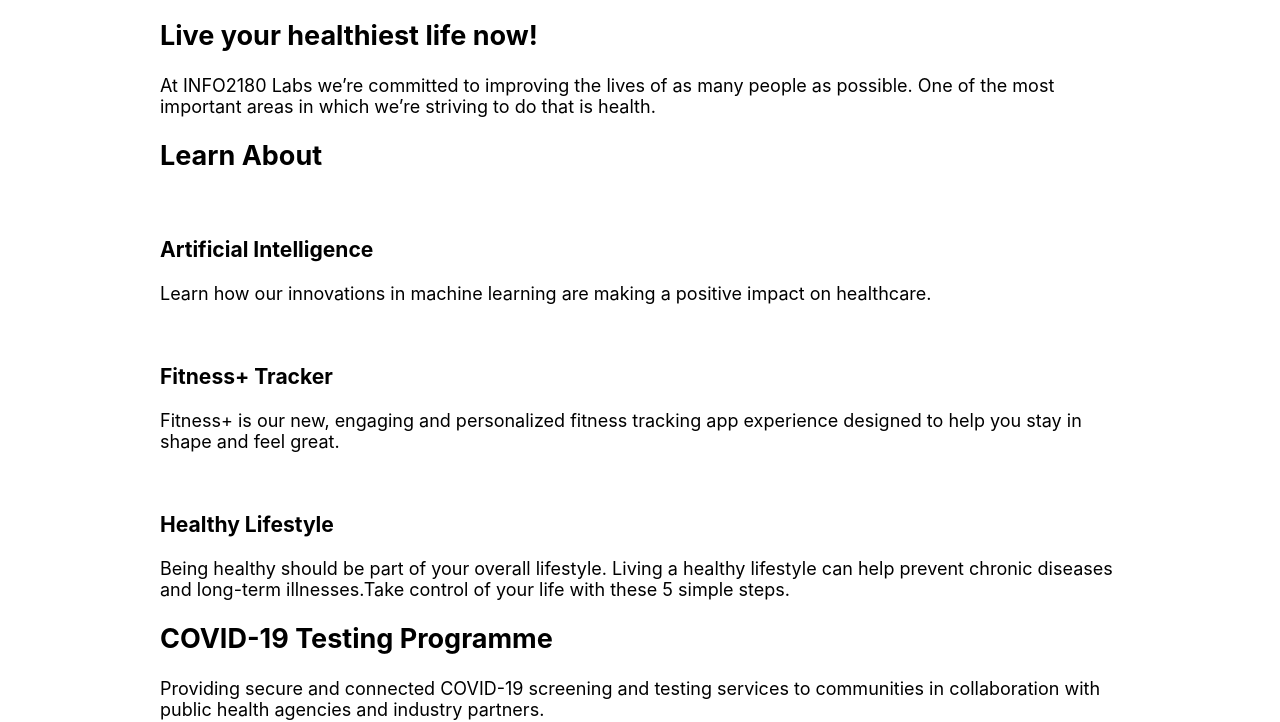
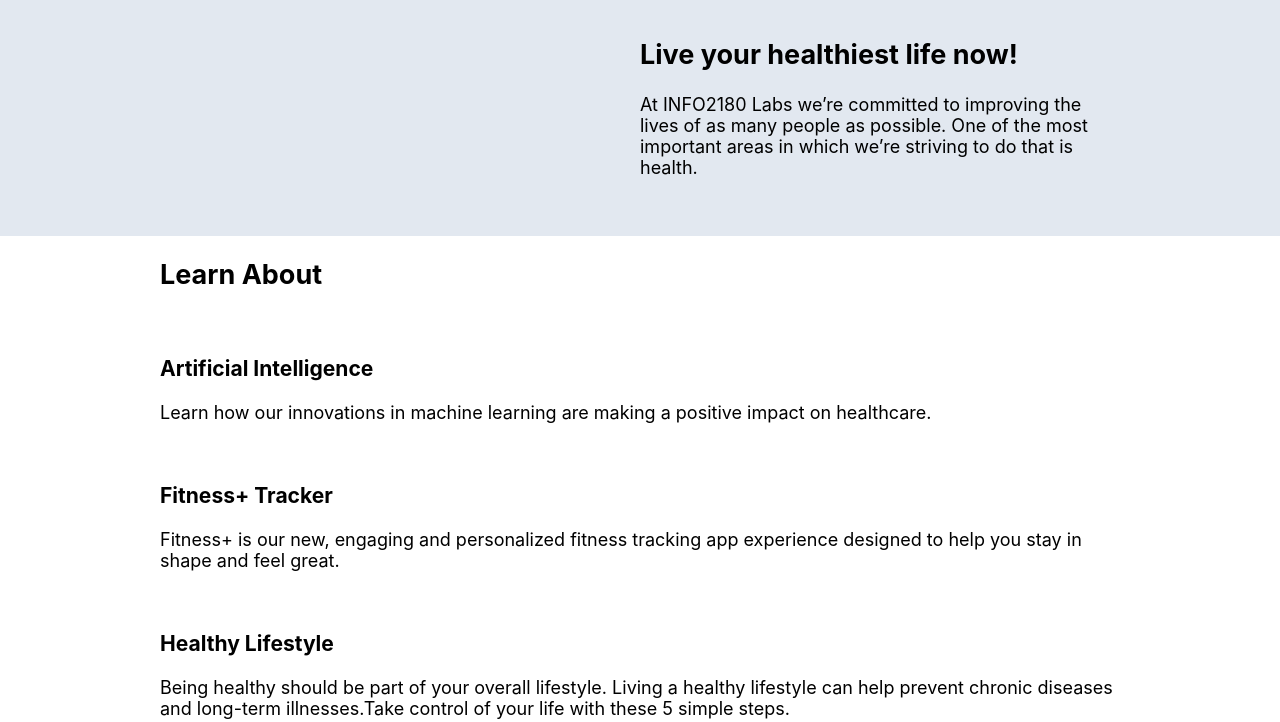
Before and after one commit to janaaee/info2180-project1, a plain HTML site: page index.html in a window 1280 px wide. Shown: the part 81-803 px from the top of the page. Drawn offline with Linux system fonts and the light colour scheme.

Commit message:
Styled hero text

```diff
--- a/styles.css
+++ b/styles.css
@@ -43,3 +43,21 @@ nav a {
 nav a:hover {
     color: #5A67D8;
 }
+
+.overview-hero {
+    background-color: #E2E8F0;
+    padding: 40px 0;
+}
+
+.overview-hero .container {
+    display: flex;
+    align-items: center;
+}
+
+.overview-hero-image {
+    width: 50%;
+}
+
+.overview-hero-text {
+    width: 50%;
+}
```
